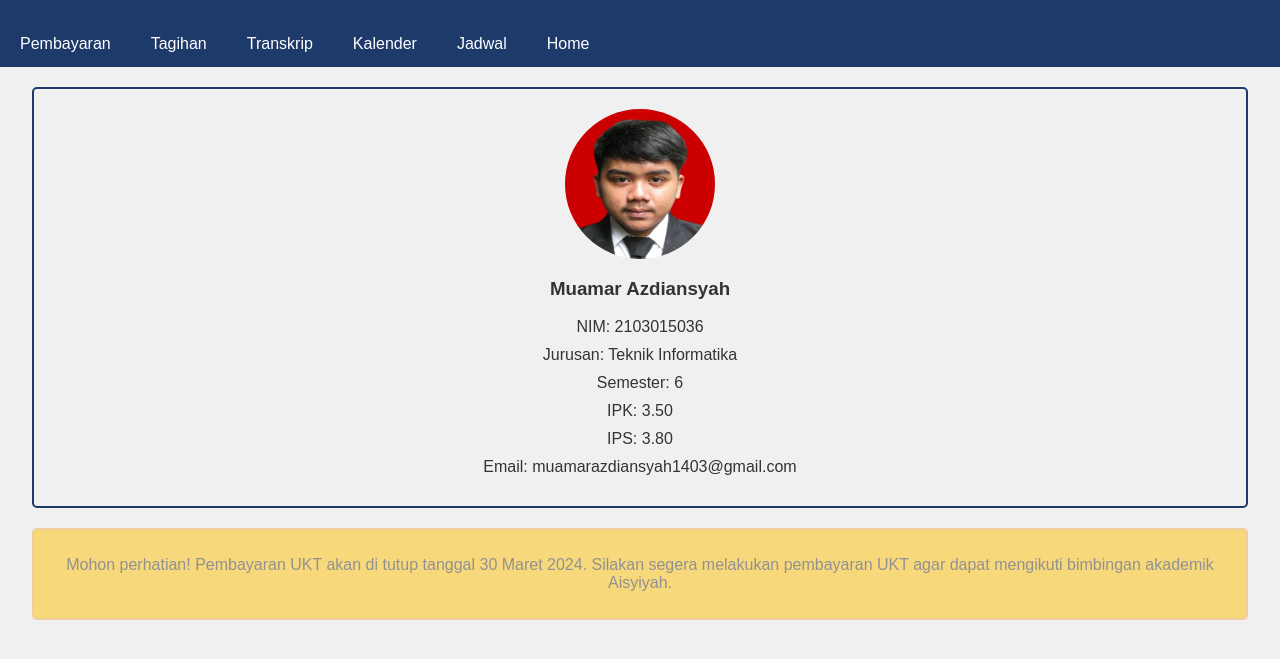
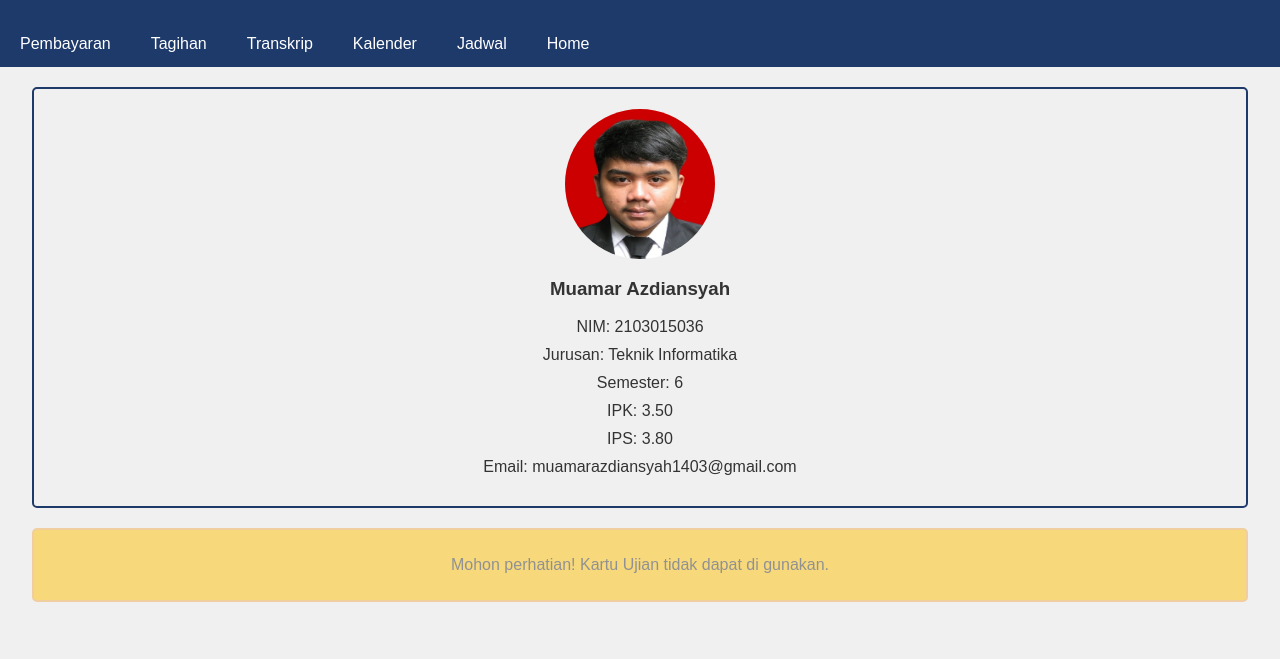
Before and after one commit to uhamka123/onlineakademik, a plain HTML site: page index.html in a window 1280 px wide. Shown: the part 99-758 px from the top of the page. Drawn offline with Linux system fonts and the light colour scheme.

Commit message:
Update index.html

```diff
--- a/index.html
+++ b/index.html
@@ -123,7 +123,7 @@
       <p>Email: muamarazdiansyah1403@gmail.com</p>
     </div>
     <div class="announcement">
-      <p>Mohon perhatian! Pembayaran UKT akan di tutup tanggal 30 Maret 2024. Silakan segera melakukan pembayaran UKT agar dapat mengikuti bimbingan akademik Aisyiyah.</p>
+      <p>Mohon perhatian! Kartu Ujian tidak dapat di gunakan.</p>
     </div>
   </section>
 </body>
```
